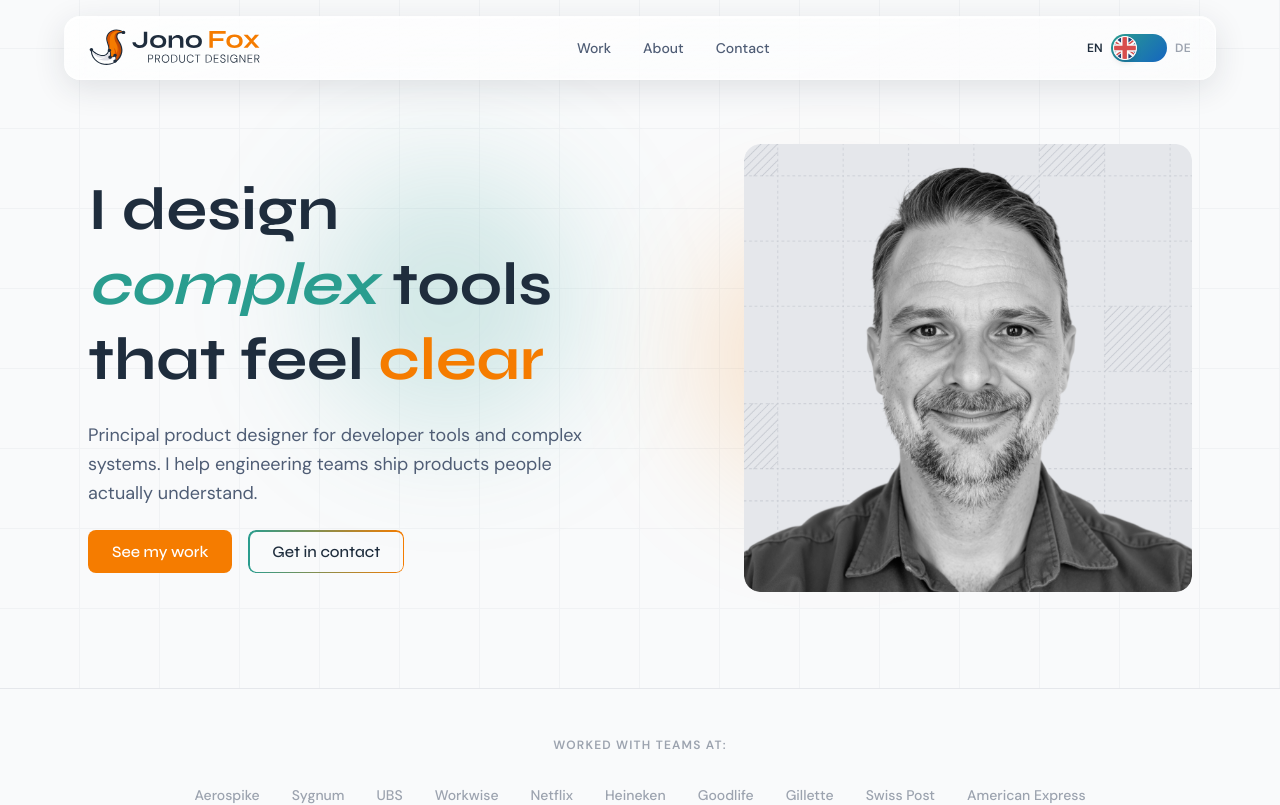
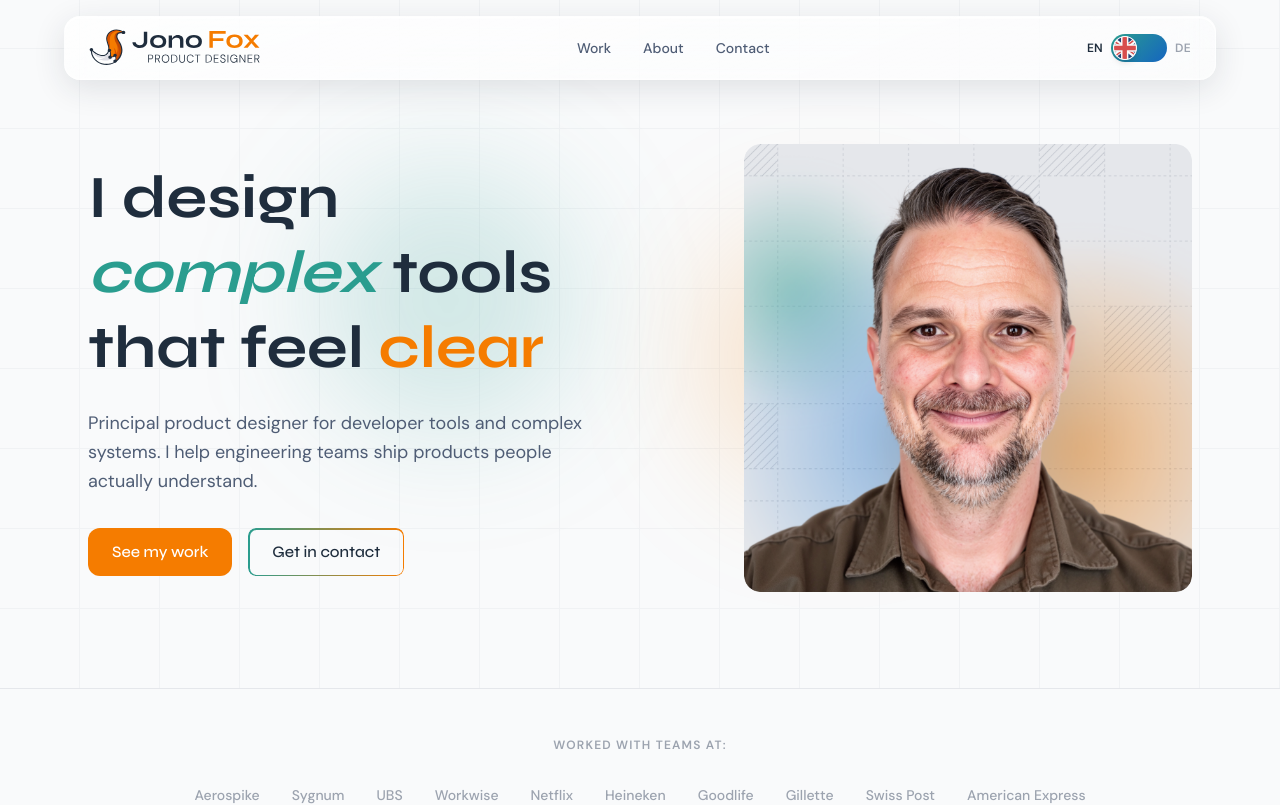
Before and after one commit to jonofoxdesign/jonofox-portfolio, a Next.js app: page /en in a window 1280 px wide. Shown: the top 805 px of the page. Built offline with nearby package versions, Linux system fonts and the light colour scheme.

Commit message:
unified Button component, fix toggle animation, colour-only hero

```diff
--- a/src/app/[locale]/contact/page.tsx
+++ b/src/app/[locale]/contact/page.tsx
@@ -1,3 +1,5 @@
+import { ButtonAnchor } from "@/components/ui/Button";
+
 export default function ContactPage() {
   return (
     <div className="pt-36 min-h-screen">
@@ -10,20 +12,17 @@ export default function ContactPage() {
           conversation about developer tools and design systems.
         </p>
         <div className="flex flex-col sm:flex-row justify-center gap-4">
-          <a
-            href="mailto:jonathanlouisfox@gmail.com"
-            className="px-8 py-4 rounded-xl bg-teal text-white font-medium font-syne text-lg hover:bg-teal-hover transition-colors"
-          >
+          <ButtonAnchor href="mailto:jonathanlouisfox@gmail.com" variant="teal">
             jonathanlouisfox@gmail.com
-          </a>
-          <a
+          </ButtonAnchor>
+          <ButtonAnchor
             href="https://www.linkedin.com/in/jonofox/"
             target="_blank"
             rel="noopener noreferrer"
-            className="gradient-border px-8 py-4 rounded-xl font-medium font-syne text-lg text-ink hover:text-teal transition-colors"
+            variant="outline"
           >
             LinkedIn
-          </a>
+          </ButtonAnchor>
         </div>
       </div>
     </div>
--- a/src/app/[locale]/page.tsx
+++ b/src/app/[locale]/page.tsx
@@ -1,7 +1,6 @@
 
 import Link from "next/link";
-import { AnimatedButton, AnimatedTextLink } from "@/components/ui/AnimatedLink";
-
+import { ButtonLink, ButtonAnchor, TextLink } from "@/components/ui/Button";
 
 const workCards = [
   {
@@ -40,38 +39,32 @@ const workCards = [
 
 const testimonials = [
   {
-    quote:
-      "Jono has consistently demonstrated strategic impact that goes beyond his role, excelling in design while driving project leadership and cross-functional alignment.",
+    quote: "Jono has consistently demonstrated strategic impact that goes beyond his role, excelling in design while driving project leadership and cross-functional alignment.",
     name: "Evan Cummack",
     title: "Chief Product Officer, Aerospike",
   },
   {
-    quote:
-      "Jono brought a clear uplift in both aesthetics and UX. Even in chaotic times, I could always rely on his smart prioritization and ability to balance different stakeholders.",
+    quote: "Jono brought a clear uplift in both aesthetics and UX. Even in chaotic times, I could always rely on his smart prioritization and ability to balance different stakeholders.",
     name: "Gino Weiss",
     title: "Senior Product Manager, Workwise",
   },
   {
-    quote:
-      "Jono has one of those minds that sees things differently, producing unique outcomes no matter the complexity of the requirement.",
+    quote: "Jono has one of those minds that sees things differently, producing unique outcomes no matter the complexity of the requirement.",
     name: "Ash Durham",
     title: "Lead Developer, Matter Design",
   },
   {
-    quote:
-      "Jono's leadership built an atmosphere where the team felt motivated and supported. His strong UI/UX expertise helped us design a system that worked better every day for both designers and developers.",
+    quote: "Jono's leadership built an atmosphere where the team felt motivated and supported. His strong UI/UX expertise helped us design a system that worked better every day for both designers and developers.",
     name: "Iryna Melnykova",
     title: "Product Designer, Sygnum",
   },
   {
-    quote:
-      "Working with Jono was one of the greatest gains for our team. He combined exceptional design skills with a strategic mindset and always knew exactly what the squad needed at the right time.",
+    quote: "Working with Jono was one of the greatest gains for our team. He combined exceptional design skills with a strategic mindset and always knew exactly what the squad needed at the right time.",
     name: "Samuel Fleck",
     title: "Product Manager, Workwise",
   },
   {
-    quote:
-      "Jono successfully established a strong foundation for product design, demonstrating exceptional skill and vision, and will be key in elevating the user and developer experience as we grow.",
+    quote: "Jono successfully established a strong foundation for product design, demonstrating exceptional skill and vision, and will be key in elevating the user and developer experience as we grow.",
     name: "Nicholas Naraja",
     title: "Brand Design Lead, Aerospike",
   },
@@ -102,7 +95,6 @@ export default function HomePage() {
     <div className="pt-0">
       {/* Hero */}
       <section className="relative overflow-hidden">
-        {/* Background grid + blobs */}
         <div className="absolute inset-0 bg-[image:repeating-linear-gradient(0deg,transparent,transparent_79px,#E5E7EB_79px,#E5E7EB_80px),repeating-linear-gradient(90deg,transparent,transparent_79px,#E5E7EB_79px,#E5E7EB_80px)] opacity-40" />
         <div className="absolute top-1/4 left-1/4 w-64 h-64 rounded-full bg-teal/20 blur-3xl" />
         <div className="absolute top-1/3 right-1/4 w-64 h-64 rounded-full bg-fox/20 blur-3xl" />
@@ -120,35 +112,21 @@ export default function HomePage() {
               I help engineering teams ship products people actually understand.
             </p>
             <div className="flex flex-wrap gap-4">
-              <AnimatedButton
-                href="/work"
-                className="px-6 py-3 rounded-lg bg-fox text-white font-medium font-syne hover:bg-fox-hover transition-colors"
-              >
+              <ButtonLink href="/work" variant="primary">
                 See my work
-              </AnimatedButton>
-              <AnimatedButton
-                href="/contact"
-                className="gradient-border px-6 py-3 rounded-lg font-medium font-syne text-ink hover:text-teal transition-colors"
-              >
+              </ButtonLink>
+              <ButtonLink href="/contact" variant="outline">
                 Get in contact
-              </AnimatedButton>
+              </ButtonLink>
             </div>
           </div>
 
-          {/* Portrait */}
-          <div className="relative flex justify-center md:justify-end group">
-            {/* B&W — default */}
-            <img
-              src="/hero-bw.png"
-              alt="Jono Fox"
-              className="w-72 md:w-full max-w-md rounded-2xl transition-opacity duration-500 ease-in-out group-hover:opacity-0"
-            />
-            {/* Colour — revealed on hover */}
+          {/* Portrait — always colour */}
+          <div className="relative flex justify-center md:justify-end">
             <img
               src="/hero-color.png"
-              alt=""
-              aria-hidden="true"
-              className="absolute inset-0 w-72 md:w-full max-w-md rounded-2xl opacity-0 transition-opacity duration-500 ease-in-out group-hover:opacity-100 mx-auto md:ml-auto md:mx-0"
+              alt="Jono Fox"
+              className="w-72 md:w-full max-w-md rounded-2xl"
             />
           </div>
         </div>
@@ -190,12 +168,7 @@ export default function HomePage() {
             ))}
           </div>
           <div className="mt-12">
-            <AnimatedTextLink
-              href="/about"
-              className="text-base font-medium font-syne text-teal hover:text-teal-hover transition-colors"
-            >
-              Learn more about me →
-            </AnimatedTextLink>
+            <TextLink href="/about">Learn more about me →</TextLink>
           </div>
         </div>
       </section>
@@ -266,20 +239,17 @@ export default function HomePage() {
             collaboration, or a good conversation about design.
           </p>
           <div className="flex flex-wrap justify-center gap-4">
-            <a
-              href="mailto:jonathanlouisfox@gmail.com"
-              className="px-6 py-3 rounded-lg bg-teal text-white font-medium font-syne hover:bg-teal-hover transition-colors"
-            >
+            <ButtonAnchor href="mailto:jonathanlouisfox@gmail.com" variant="teal">
               Send an email
-            </a>
-            <a
+            </ButtonAnchor>
+            <ButtonAnchor
               href="https://www.linkedin.com/in/jonofox/"
               target="_blank"
               rel="noopener noreferrer"
-              className="gradient-border px-6 py-3 rounded-lg font-medium font-syne text-white hover:text-teal transition-colors"
+              variant="outlineLight"
             >
               Connect on LinkedIn
-            </a>
+            </ButtonAnchor>
           </div>
         </div>
       </section>
--- a/src/app/[locale]/work/page.tsx
+++ b/src/app/[locale]/work/page.tsx
@@ -1,5 +1,6 @@
 import Link from "next/link";
 import { useLocale } from "next-intl";
+import { ButtonAnchor } from "@/components/ui/Button";
 
 const caseStudies = [
   {
@@ -100,20 +101,17 @@ export default function WorkPage() {
             collaboration, or a good conversation about design.
           </p>
           <div className="flex flex-wrap justify-center gap-4">
-            <a
-              href="mailto:jonathanlouisfox@gmail.com"
-              className="px-6 py-3 rounded-lg bg-teal text-white font-medium font-syne hover:bg-teal-hover transition-colors"
-            >
+            <ButtonAnchor href="mailto:jonathanlouisfox@gmail.com" variant="teal">
               Send an email
-            </a>
-            <a
+            </ButtonAnchor>
+            <ButtonAnchor
               href="https://www.linkedin.com/in/jonofox/"
               target="_blank"
               rel="noopener noreferrer"
-              className="gradient-border px-6 py-3 rounded-lg font-medium font-syne text-white hover:text-teal transition-colors"
+              variant="outlineLight"
             >
               Connect on LinkedIn
-            </a>
+            </ButtonAnchor>
           </div>
         </div>
       </section>
--- /dev/null
+++ b/src/components/ui/Button.tsx
@@ -0,0 +1,101 @@
+"use client";
+
+import { motion } from "framer-motion";
+import Link from "next/link";
+import type { ComponentProps, ReactNode } from "react";
+
+const tapTransition = {
+  type: "spring" as const,
+  stiffness: 800,
+  damping: 35,
+};
+
+const base =
+  "inline-flex items-center justify-center px-6 py-3 rounded-xl font-medium font-syne text-base transition-colors";
+
+const variants = {
+  primary:   `${base} bg-fox text-white hover:bg-fox-hover`,
+  teal:      `${base} bg-teal text-white hover:bg-teal-hover`,
+  outline:   `${base} gradient-border text-ink hover:text-teal`,
+  outlineLight: `${base} gradient-border text-white hover:text-teal`,
+};
+
+type Variant = keyof typeof variants;
+
+// ── Link-based button ──────────────────────────────────────────────────────
+type LinkButtonProps = Omit<ComponentProps<typeof Link>, "className"> & {
+  variant?: Variant;
+  children: ReactNode;
+  className?: string;
+};
+
+export function ButtonLink({
+  variant = "primary",
+  children,
+  className,
+  ...props
+}: LinkButtonProps) {
+  return (
+    <motion.div
+      whileTap={{ scale: 0.97 }}
+      transition={tapTransition}
+      style={{ display: "inline-block" }}
+    >
+      <Link className={`${variants[variant]} ${className ?? ""}`} {...props}>
+        {children}
+      </Link>
+    </motion.div>
+  );
+}
+
+// ── Anchor-based button ────────────────────────────────────────────────────
+type AnchorButtonProps = Omit<
+  ComponentProps<"a">,
+  "className"
+> & {
+  variant?: Variant;
+  children: ReactNode;
+  className?: string;
+};
+
+export function ButtonAnchor({
+  variant = "primary",
+  children,
+  className,
+  ...props
+}: AnchorButtonProps) {
+  return (
+    <motion.div
+      whileTap={{ scale: 0.97 }}
+      transition={tapTransition}
+      style={{ display: "inline-block" }}
+    >
+      <a className={`${variants[variant]} ${className ?? ""}`} {...props}>
+        {children}
+      </a>
+    </motion.div>
+  );
+}
+
+// ── Text link (nudges right on hover) ─────────────────────────────────────
+type TextLinkProps = Omit<ComponentProps<typeof Link>, "className"> & {
+  children: ReactNode;
+  className?: string;
+};
+
+export function TextLink({ children, className, ...props }: TextLinkProps) {
+  return (
+    <motion.div
+      whileHover={{ x: 3 }}
+      transition={{ type: "spring", stiffness: 400, damping: 20 }}
+      style={{ display: "inline-block" }}
+    >
+      <Link
+        className={`text-base font-medium font-syne text-teal hover:text-teal-hover transition-colors ${className ?? ""}`}
+        {...props}
+      >
+        {children}
+      </Link>
+    </motion.div>
+  );
+}
```
Also changed, not shown: src/app/[locale]/about/page.tsx (+7 -6 lines), src/components/ui/LanguageToggle.tsx (+19 -15 lines).
